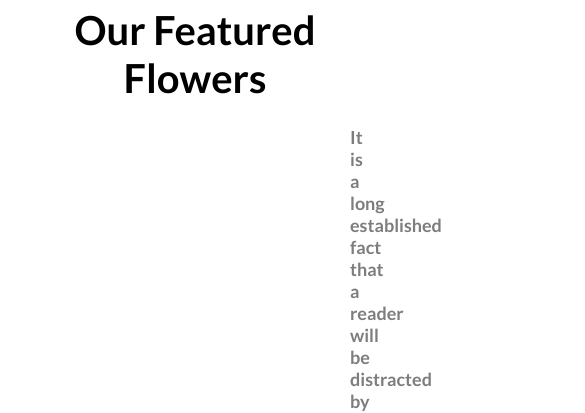
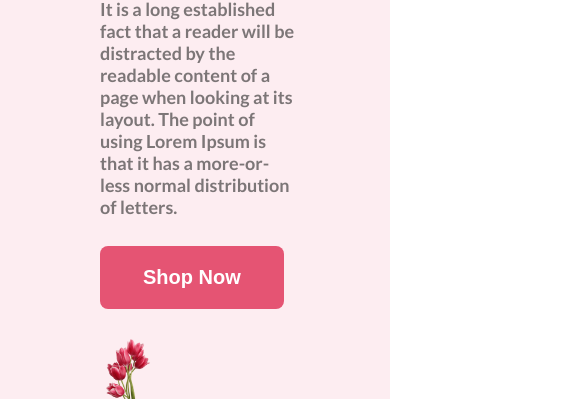
Before and after one commit to Tehsim/Assignment-1_FlowerShop, a plain HTML site: page index.html in a window 390 px wide. Shown: the part 694-1107 px from the top of the page, 585 px wide, since content can reach past the window. Drawn offline with Linux system fonts and the light colour scheme.

Commit message:
responsive

```diff
--- a/style/flower.css
+++ b/style/flower.css
@@ -320,3 +320,35 @@ footer .copy-right{
 
  padding-top:35px;
 }
+
+@media screen and  (max-width:576px)
+{
+
+    .about-info-container,.box, .subscribe-box h2 , .hot-deal ,.header_sec {
+        flex-direction: column;
+
+    }
+
+    footer p, .instagram-section .details1 ,.featured .details1 {
+        padding: 5px;
+    }
+    footer h4{
+        padding-top: 10px;
+    }
+    .subscribe-box , .hot-deal .image, .header_sec{
+        width: 100%;
+    }
+    .hot-deal,.header_sec{
+        height: 100%;
+    }
+    .hot-deal .image img ,.box div {
+        margin:3rem;
+    }
+    .btn-primary,.subscribe-box h2 {
+        margin-top: 10px;
+    }
+    .header_sec .image{
+   background-position: center;
+    }
+
+}
```
